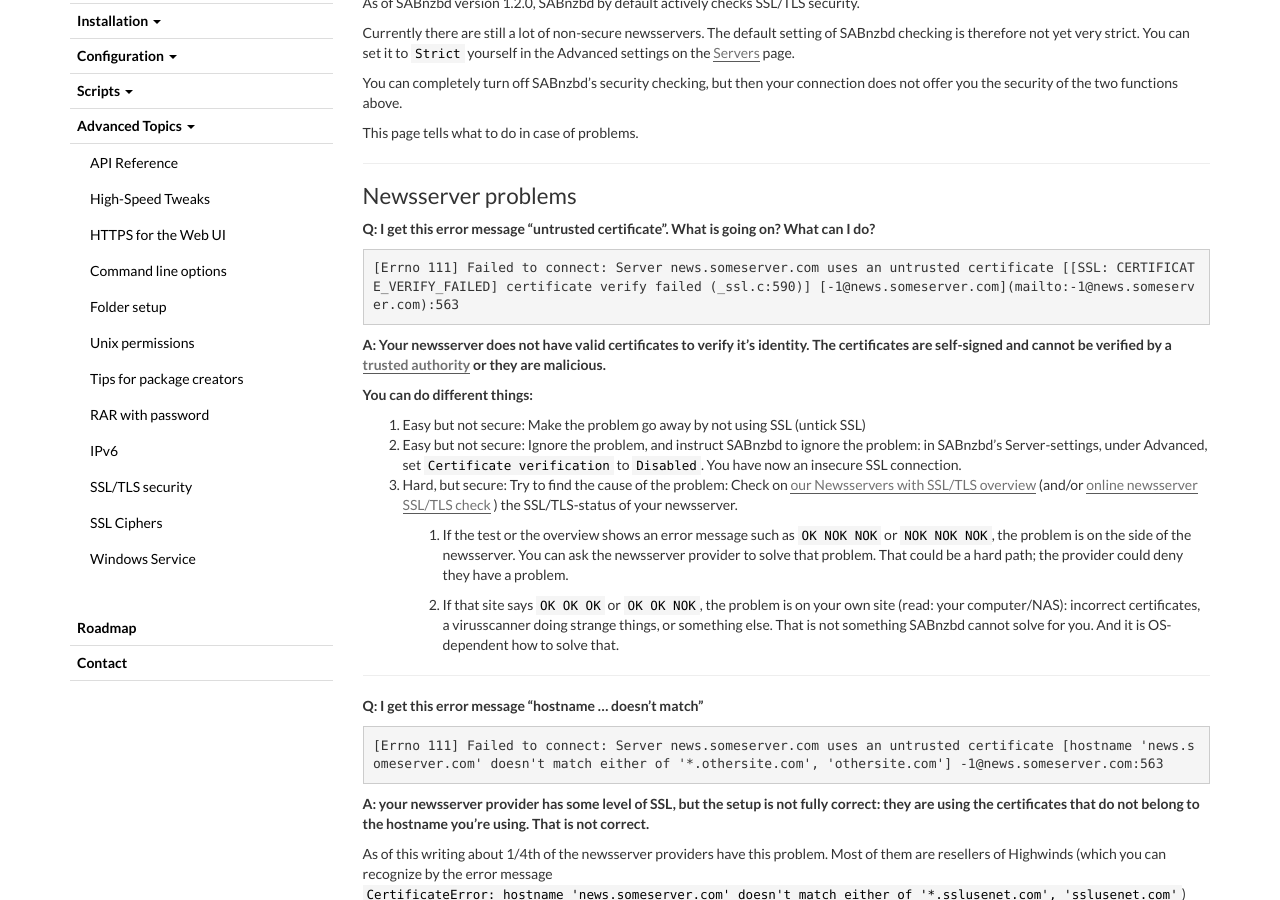
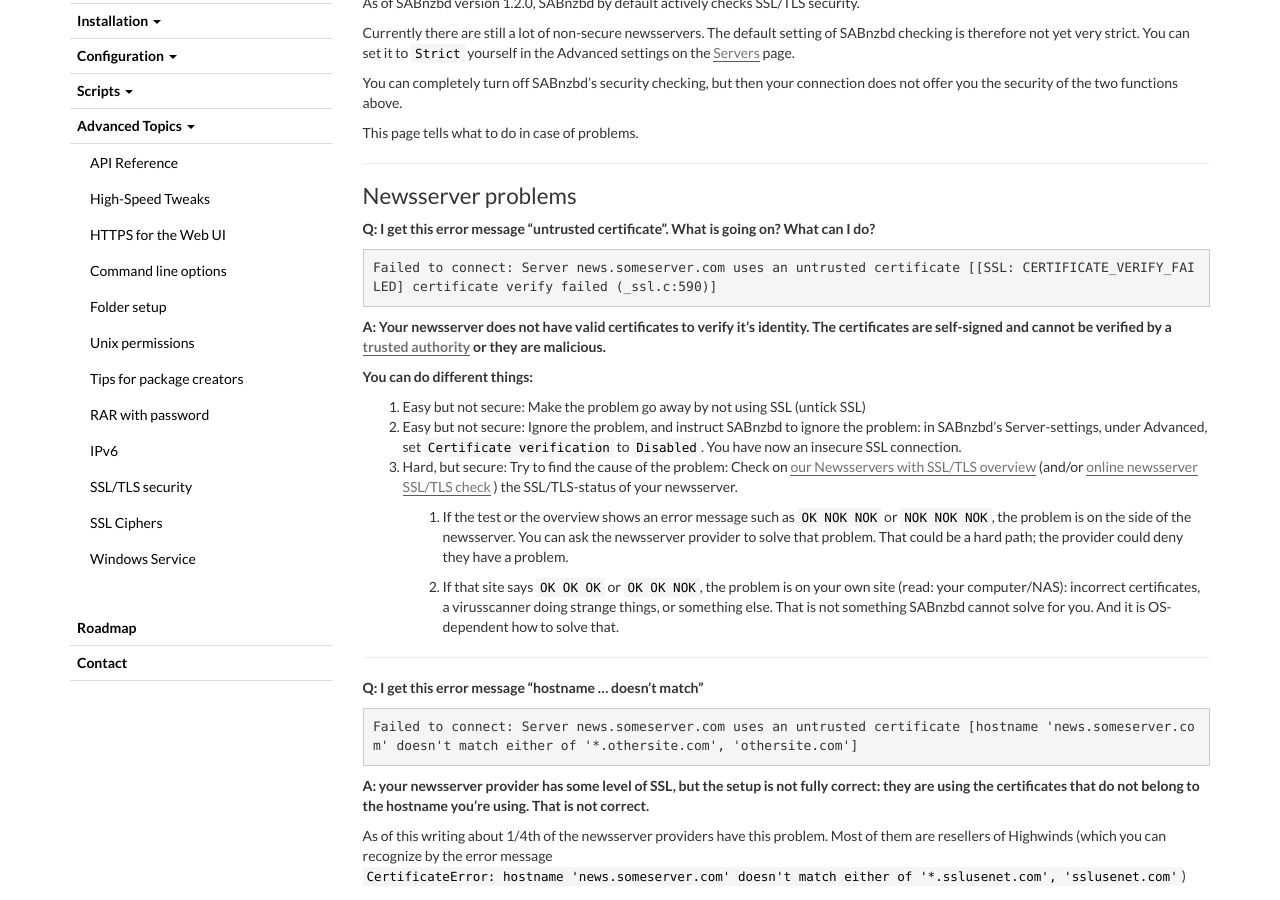
Before and after one commit to sabnzbd/sabnzbd.github.io, a Jekyll site: the page built from wiki/advanced/certificate-errors.md, in a window 1280 px wide and 900 px high, scrolled down 314 px. Built offline with Jekyll 4.4.1, drawn with Linux system fonts in a browser that asks for light colours.

Commit message:
Update certificate-errors.md

```diff
--- a/wiki/advanced/certificate-errors.md
+++ b/wiki/advanced/certificate-errors.md
@@ -21,7 +21,7 @@
 -------------------
 **Q: I get this error message "untrusted certificate". What is going on? What can I do?**
 
-    [Errno 111] Failed to connect: Server news.someserver.com uses an untrusted certificate [[SSL: CERTIFICATE_VERIFY_FAILED] certificate verify failed (_ssl.c:590)] [-1@news.someserver.com](mailto:-1@news.someserver.com):563
+    Failed to connect: Server news.someserver.com uses an untrusted certificate [[SSL: CERTIFICATE_VERIFY_FAILED] certificate verify failed (_ssl.c:590)]
 
 **A: Your newsserver does not have valid certificates to verify it's identity. The certificates are self-signed and cannot be verified by a [trusted authority](https://en.wikipedia.org/wiki/Certificate_authority) or they are malicious.**
 
@@ -40,7 +40,7 @@
 
 **Q: I get this error message "hostname ... doesn't match"**
 
-    [Errno 111] Failed to connect: Server news.someserver.com uses an untrusted certificate [hostname 'news.someserver.com' doesn't match either of '*.othersite.com', 'othersite.com'] -1@news.someserver.com:563
+    Failed to connect: Server news.someserver.com uses an untrusted certificate [hostname 'news.someserver.com' doesn't match either of '*.othersite.com', 'othersite.com']
 
 **A: your newsserver provider has some level of SSL, but the setup is not fully correct: they are using the certificates that do not belong to the hostname you're using. That is not correct.**
 
```
